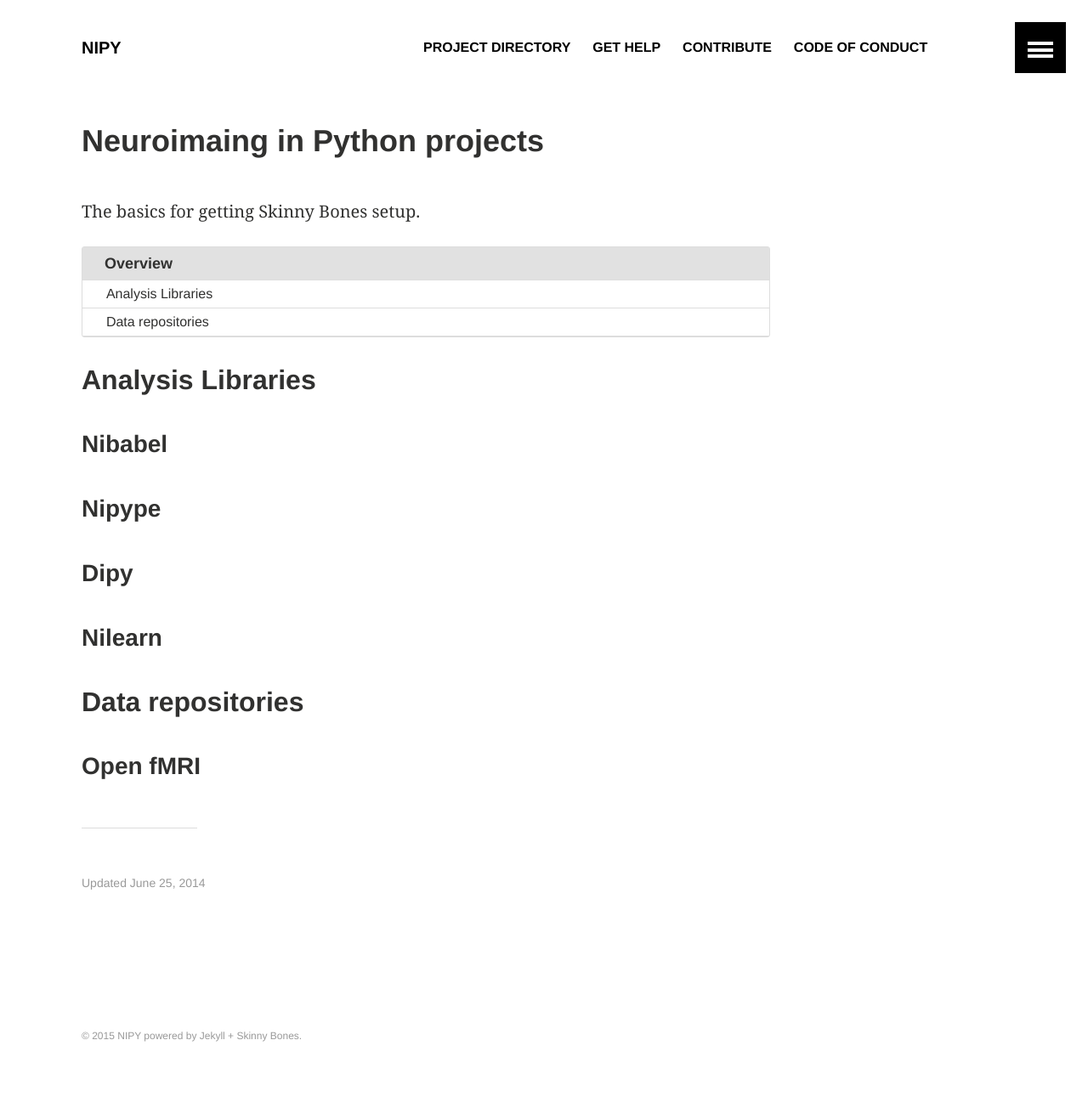
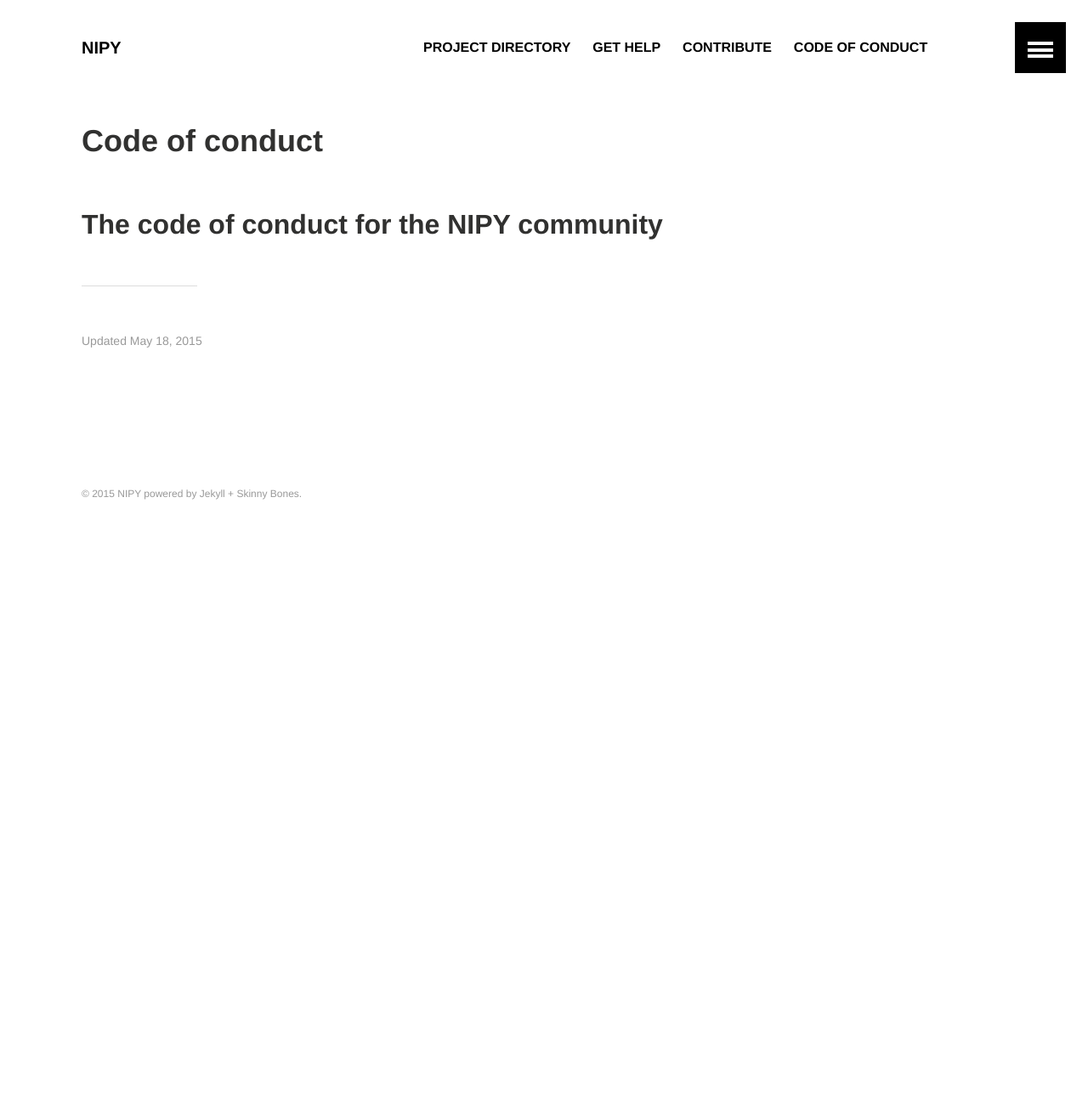
Before and after one commit to nipy/nipy.github.io, a Jekyll site: the page built from code-of-conduct/index.md, in a window 1280 px wide. Shown: the whole page at 85% size. Built offline with Jekyll 4.4.1, drawn with Linux system fonts in a browser that asks for light colours; after the commit the page ends 900 px from its top, so only the background shows below that.

Commit message:
Edit the pages a little bit.

```diff
--- a/code-of-conduct/index.md
+++ b/code-of-conduct/index.md
@@ -1,7 +1,7 @@
 ---
 layout: article
-title: "Neuroimaing in Python projects"
-date: 2014-06-25T13:57:25-04:00
+title: "Code of conduct"
+date: 2015-05-18
 modified:
 excerpt:
 tags: []
@@ -12,21 +12,4 @@
 share: false
 ---
 
-The basics for getting Skinny Bones setup.
-
-{% include toc.html %}
-
-## Analysis Libraries
-
-
-### Nibabel
-
-### Nipype
-
-### Dipy
-
-### Nilearn
-
-## Data repositories
-
-### Open fMRI
+## The code of conduct for the NIPY community
```
Also changed, not shown: contribute/index.md (+2 -19 lines), project-directory/index.md (+1 -3 lines), support/index.md (+1 -1 lines).
